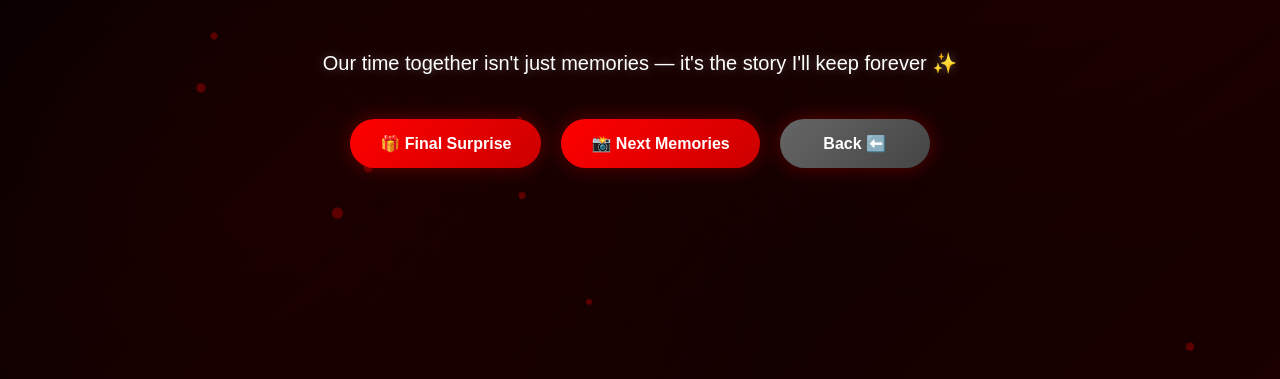
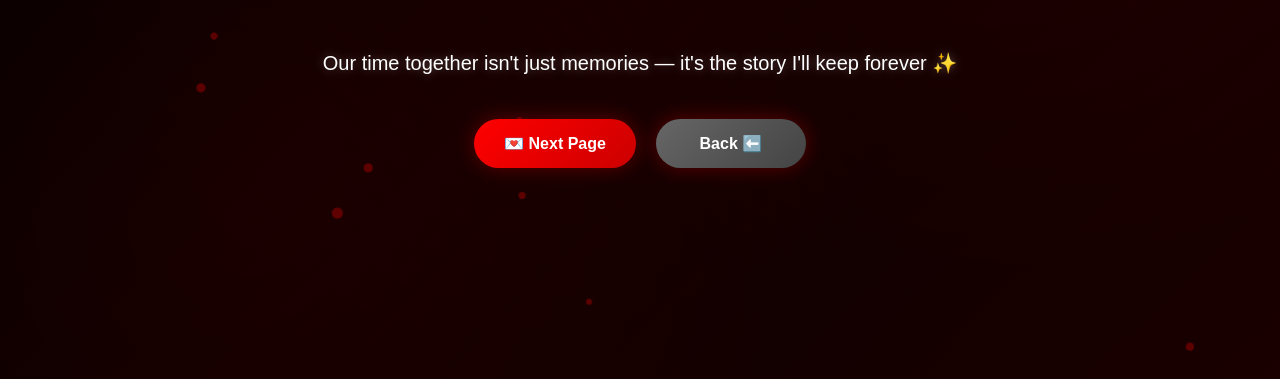
Before and after one commit to youssefhamed399-cmd/-., a plain HTML site: page next.html in a window 1280 px wide. Shown: the part 421-800 px from the top of the page. Drawn offline with Linux system fonts and the light colour scheme.

Commit message:
Update button text and fix HTML structure

```diff
--- a/next.html
+++ b/next.html
@@ -256,8 +256,7 @@
 
         <div class="buttons-container">
             <a href="main.html" class="btn btn-back">⬅️ Back</a>
-            <a href="gallery.html" class="btn">Next Memories 📸</a>
-            <a href="surprise.html" class="btn">Final Surprise 🎁</a>
+            <a href="gallery.html" class="btn">Next Page 💌</a>
         </div>
     </div>
 
```
